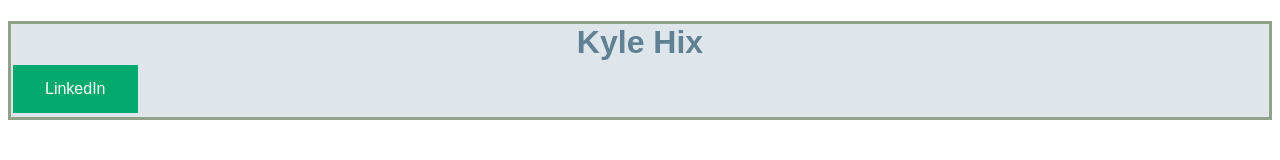
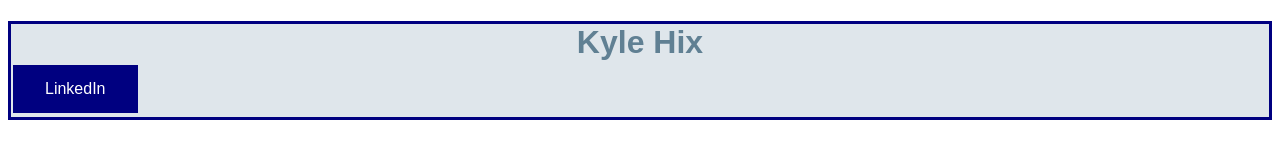
Before and after one commit to khix10/khix10.github.io, a plain HTML site: page index.html in a window 1280 px wide. Drawn offline with Linux system fonts and the light colour scheme.

Commit message:
Update index.html

```diff
--- a/index.html
+++ b/index.html
@@ -3,7 +3,7 @@
   <head>
     <style>
       h1 {border-style: solid;
-         border-color:#92a28a;
+         border-color:#000080;
          font-family:Arial;
          background-color: #dfe6eb;}
       .button{
@@ -16,7 +16,7 @@
           font-size: 16px;
           margin: 4px 2px;
           cursor: pointer;}
-      .button1 {background-color: #04AA6D;}
+      .button1 {background-color: #000080;}
     </style>
     <title>
       CSCE 190: Kyle Hix
@@ -27,7 +27,8 @@
     <center style="color:#608093;">
       Kyle Hix
     </center>
-    <button class="button button1"> LinkedIn </button>
+    <button
+        class="button button1"> LinkedIn </button>
   </h1>
 
 </body>
```
